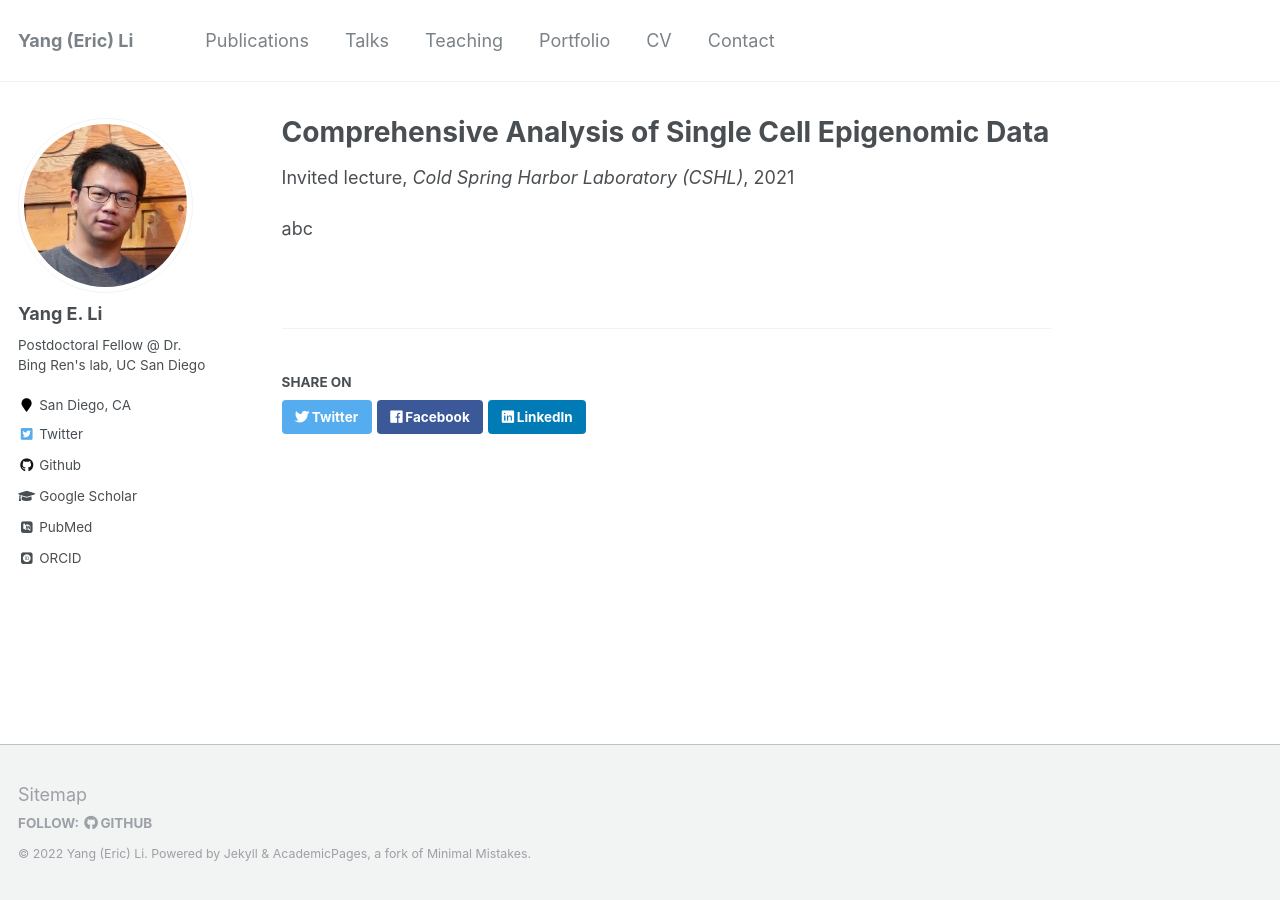
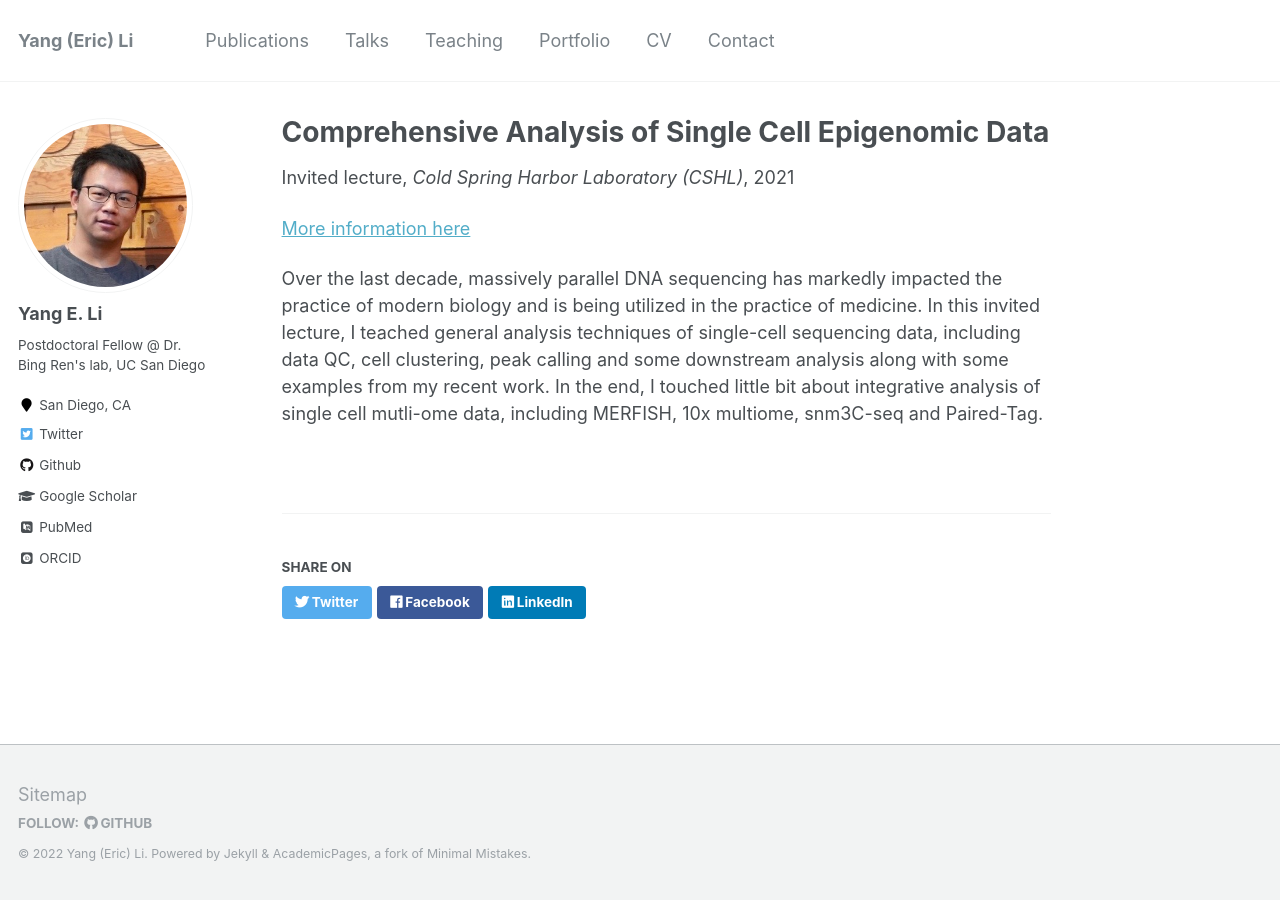
Before and after one commit to yal054/yal054.github.io, a Jekyll site: the page built from _teaching/2021-11-19-teaching-4.md, in a window 1280 px wide. Built offline with Jekyll 4.4.1, drawn with Linux system fonts in a browser that asks for light colours; some web fonts are replaced.

Commit message:
update teaching

```diff
--- a/_teaching/2021-11-19-teaching-4.md
+++ b/_teaching/2021-11-19-teaching-4.md
@@ -8,4 +8,6 @@ date: 2021-11-19
 location: "Cold Spring Harbor, NY 11724"
 ---
 
-abc
+[More information here](https://meetings.cshl.edu/courses.aspx?course=c-seqtec&year=20)
+
+Over the last decade, massively parallel DNA sequencing has markedly impacted the practice of modern biology and is being utilized in the practice of medicine. In this invited lecture, I teached general analysis techniques of single-cell sequencing data, including data QC, cell clustering, peak calling and some downstream analysis along with some examples from my recent work. In the end, I touched little bit about integrative analysis of single cell mutli-ome data, including MERFISH, 10x multiome, snm3C-seq and Paired-Tag.
```
Also changed, not shown: _pages/about.md (+1 -0 lines).
